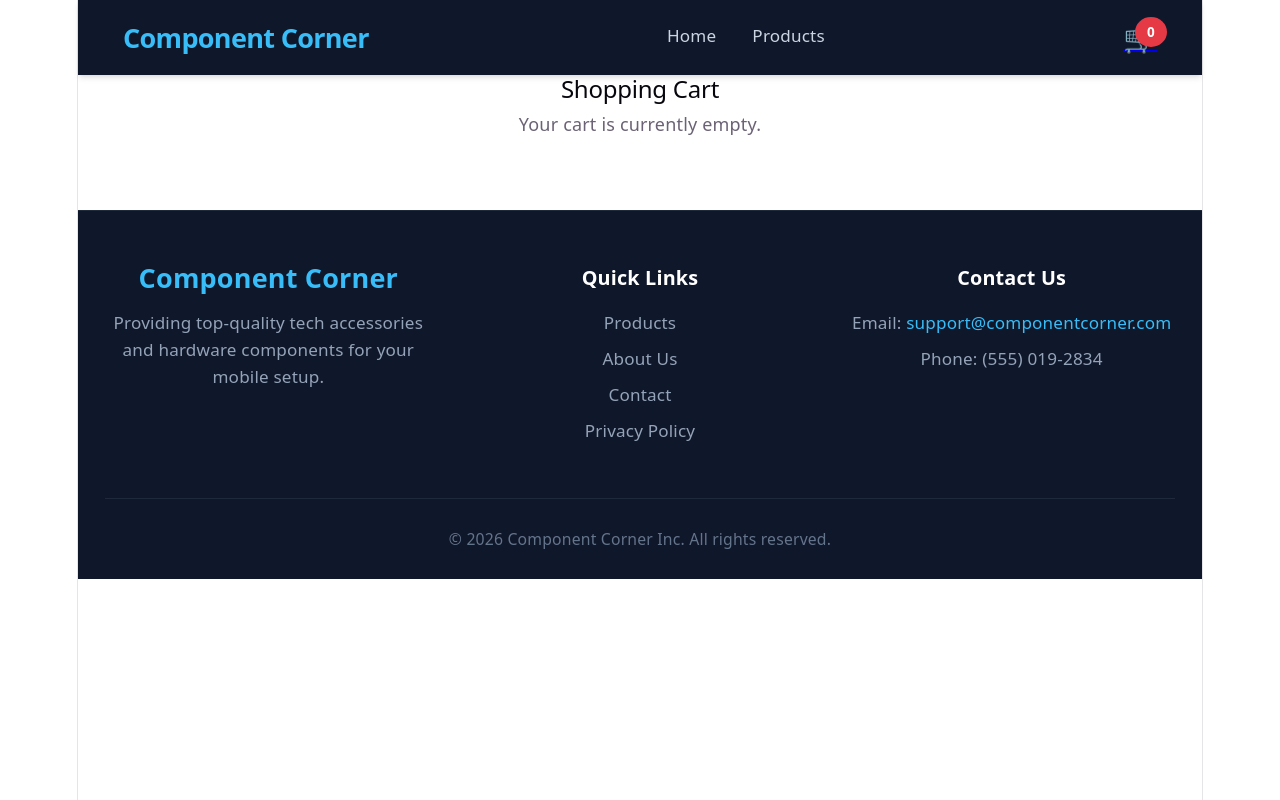
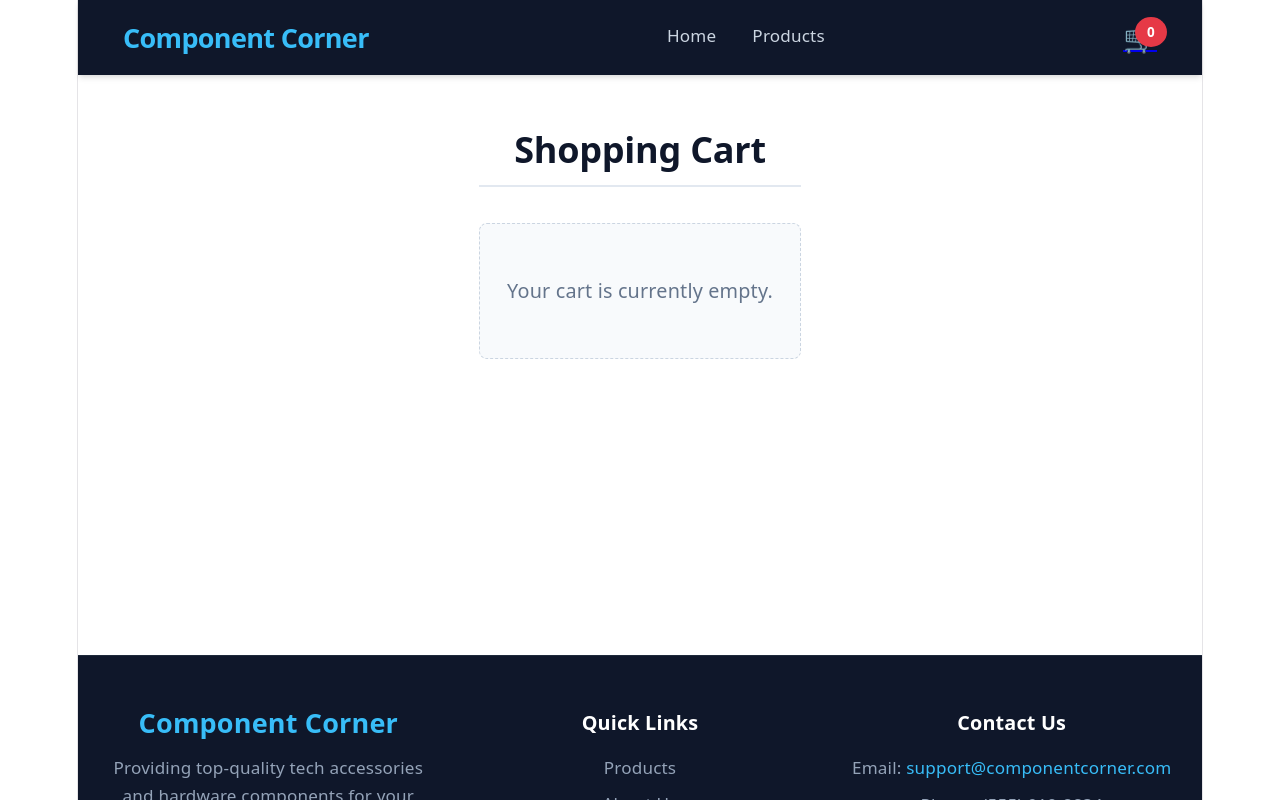
Before and after one commit to Frasse007/appdev2-multipage, a React (Vite) app in the folder componentcorner/: page /cart in a window 1280 px wide. Shown: the top 800 px of the page. Built offline with nearby package versions, Linux system fonts and the light colour scheme.

Commit message:
Add styling for CartPage

```diff
--- /dev/null
+++ b/componentcorner/src/pages/CartPage.css
@@ -0,0 +1,79 @@
+/* CartPage styling created with the help of AI and refined by me */
+.cart-section {
+  max-width: 900px;
+  margin: 3rem auto;
+  padding: 0 1.5rem;
+  min-height: 50vh;
+  font-family: system-ui, -apple-system, BlinkMacSystemFont, 'Segoe UI', Roboto, sans-serif;
+  color: #0f172a;
+}
+
+.cart-section h2 {
+  font-size: 2rem;
+  font-weight: 700;
+  color: #0f172a;
+  margin-bottom: 2rem;
+  border-bottom: 2px solid #e2e8f0;
+  padding-bottom: 0.75rem;
+}
+
+.empty-cart-message {
+  font-size: 1.1rem;
+  color: #64748b;
+  background-color: #f8fafc;
+  border: 1px dashed #cbd5e1;
+  border-radius: 8px;
+  padding: 3rem 1.5rem;
+  text-align: center;
+}
+
+.cart-container-list {
+  display: flex;
+  flex-direction: column;
+  gap: 1.25rem;
+}
+
+.cart-item {
+  display: flex;
+  align-items: center;
+  justify-content: space-between;
+  padding: 1.25rem;
+  background-color: #ffffff;
+  border: 1px solid #e2e8f0;
+  border-radius: 8px;
+  box-shadow: 0 1px 3px rgba(0, 0, 0, 0.05);
+}
+
+.cart-item button {
+  background-color: transparent;
+  color: #ef4444;
+  border: 1px solid #fca5a5;
+  padding: 0.4rem 0.8rem;
+  border-radius: 6px;
+  font-weight: 500;
+  cursor: pointer;
+  transition: all 0.2s ease;
+}
+
+.cart-item button:hover {
+  background-color: #ef4444;
+  color: #ffffff;
+}
+
+.cart-summary {
+  margin-top: 1.5rem;
+  padding: 1.5rem;
+  background-color: #f8fafc;
+  border: 1px solid #e2e8f0;
+  border-radius: 8px;
+  display: flex;
+  justify-content: space-between;
+  align-items: center;
+}
+
+.cart-summary h3 {
+  margin: 0;
+  font-size: 1.25rem;
+  color: #0f172a;
+  font-weight: 700;
+}
--- a/componentcorner/src/pages/CartPage.jsx
+++ b/componentcorner/src/pages/CartPage.jsx
@@ -1,4 +1,5 @@
 import CartItem from '../components/CartItem'
+import './CartPage.css'
 
 function CartPage({ cart, removeFromCart }) {
     const cartTotal = cart.reduce((total, item) => total + item.price, 0);
```
